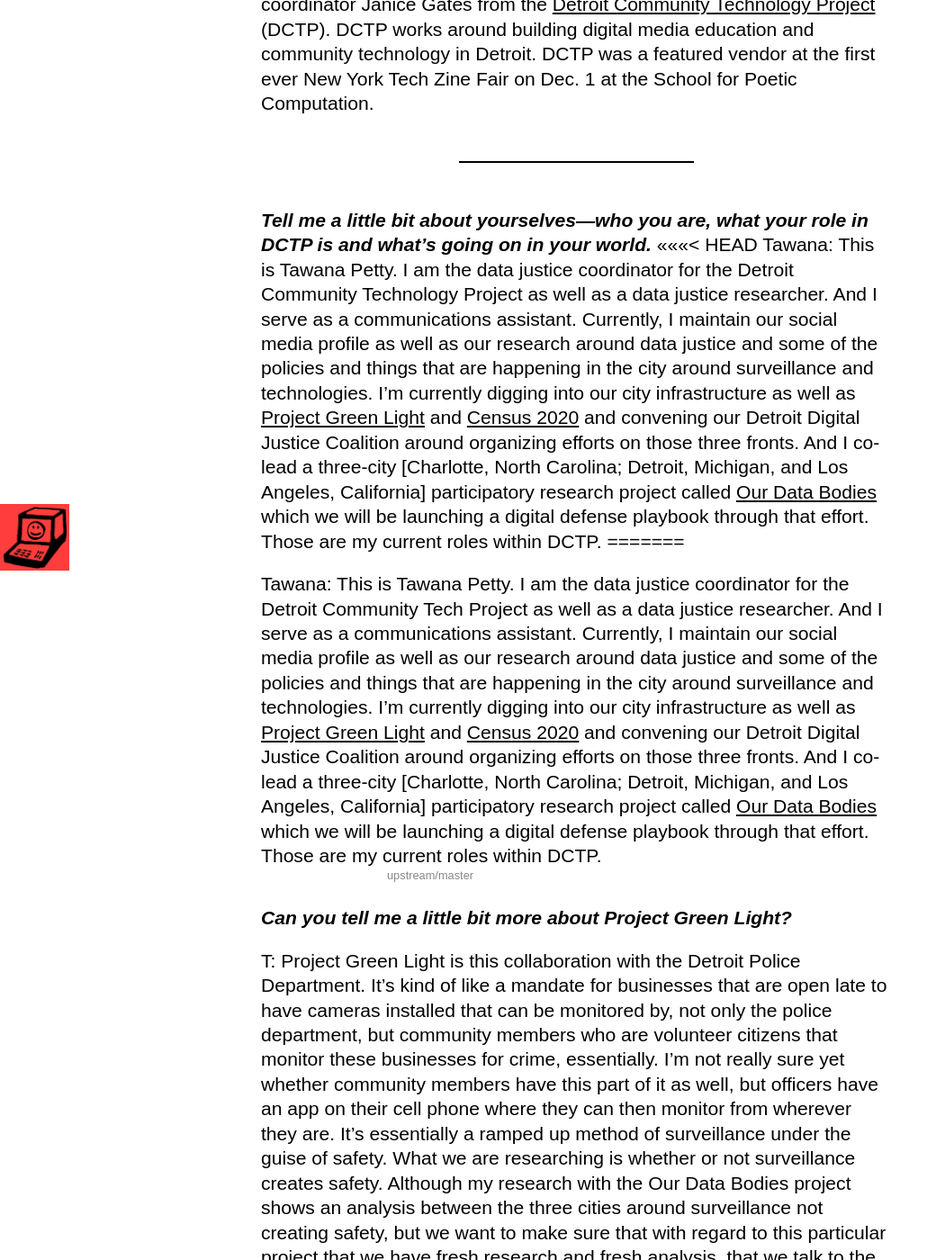
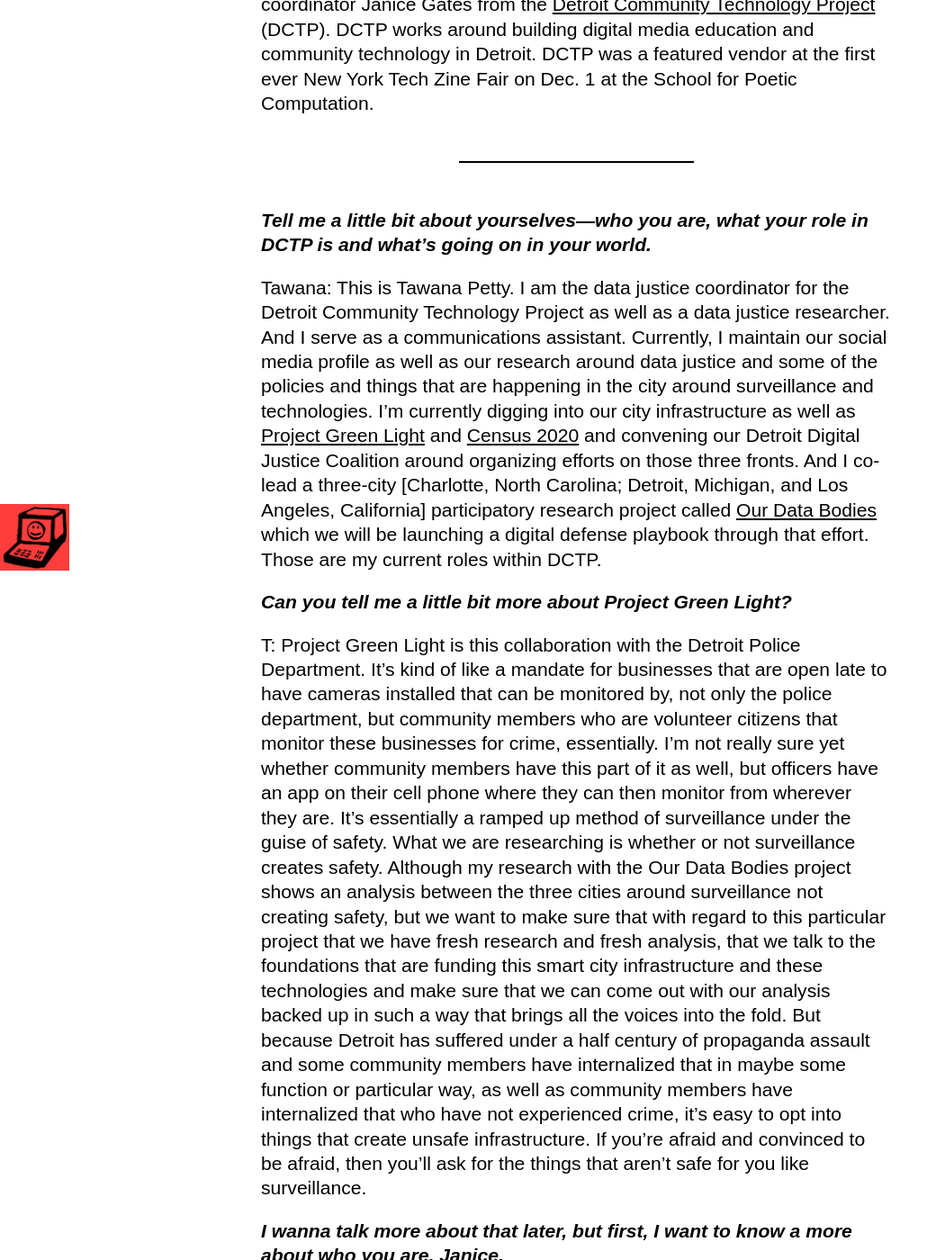
Before and after one commit to techzinefair/techzinefair.github.io, a Jekyll site: the page built from _posts/2018-12-17-in-conversation-with-dctp.md, in a window 1280 px wide and 1400 px high, scrolled down 1144 px. Shown: the whole window at 90% size, without its empty margins (0-1050 px from the left). Built offline with Jekyll 4.4.1, drawn with Linux system fonts in a browser that asks for light colours; nearby versions of some CDN libraries; our own code applies the rules of GitHub Pages for plain Markdown files.

Commit message:
Re - fix DCTP copy edits

```diff
--- a/_posts/2018-12-17-in-conversation-with-dctp.md
+++ b/_posts/2018-12-17-in-conversation-with-dctp.md
@@ -2,11 +2,7 @@
 layout: post
 <<<<<<< HEAD
 title:  "The Detroit Community Technology Project on autonomous communities, the confluence of organizing, technology and the liberation of data bodies"
-date:   2018-12-05 17:27:00 -0500
-=======
-title:  "The Detroit Community Technology Project on autonomous communities, the confluence of organizing, technology and the liberation of data bodies"
 date:   2019-01-05 17:27:00 -0500
->>>>>>> upstream/master
 thumbnail: /assets/images/blog/dctp1.png
 author: "Neta Bomani"
 ---
@@ -19,12 +15,8 @@
 ---
 
 ***Tell me a little bit about yourselves—who you are, what your role in DCTP is and what’s going on in your world.***
-<<<<<<< HEAD
+
 Tawana: This is Tawana Petty. I am the data justice coordinator for the Detroit Community Technology Project as well as a data justice researcher. And I serve as a communications assistant. Currently, I maintain our social media profile as well as our research around data justice and some of the policies and things that are happening in the city around surveillance and technologies. I’m currently digging into our city infrastructure as well as [Project Green Light](http://www.greenlightdetroit.org/) and [Census 2020](https://www.census.gov/programs-surveys/decennial-census/2020-census.html) and convening our Detroit Digital Justice Coalition around organizing efforts on those three fronts. And I co-lead a three-city [Charlotte, North Carolina; Detroit, Michigan, and Los Angeles, California] participatory research project called [Our Data Bodies](https://www.odbproject.org/) which we will be launching a digital defense playbook through that effort. Those are my current roles within DCTP.
-=======
-
-Tawana: This is Tawana Petty. I am the data justice coordinator for the Detroit Community Tech Project as well as a data justice researcher. And I serve as a communications assistant. Currently, I maintain our social media profile as well as our research around data justice and some of the policies and things that are happening in the city around surveillance and technologies. I’m currently digging into our city infrastructure as well as [Project Green Light](http://www.greenlightdetroit.org/) and [Census 2020](https://www.census.gov/programs-surveys/decennial-census/2020-census.html) and convening our Detroit Digital Justice Coalition around organizing efforts on those three fronts. And I co-lead a three-city [Charlotte, North Carolina; Detroit, Michigan, and Los Angeles, California] participatory research project called [Our Data Bodies](https://www.odbproject.org/) which we will be launching a digital defense playbook through that effort. Those are my current roles within DCTP.
->>>>>>> upstream/master
 
 ***Can you tell me a little bit more about Project Green Light?***
 
```
